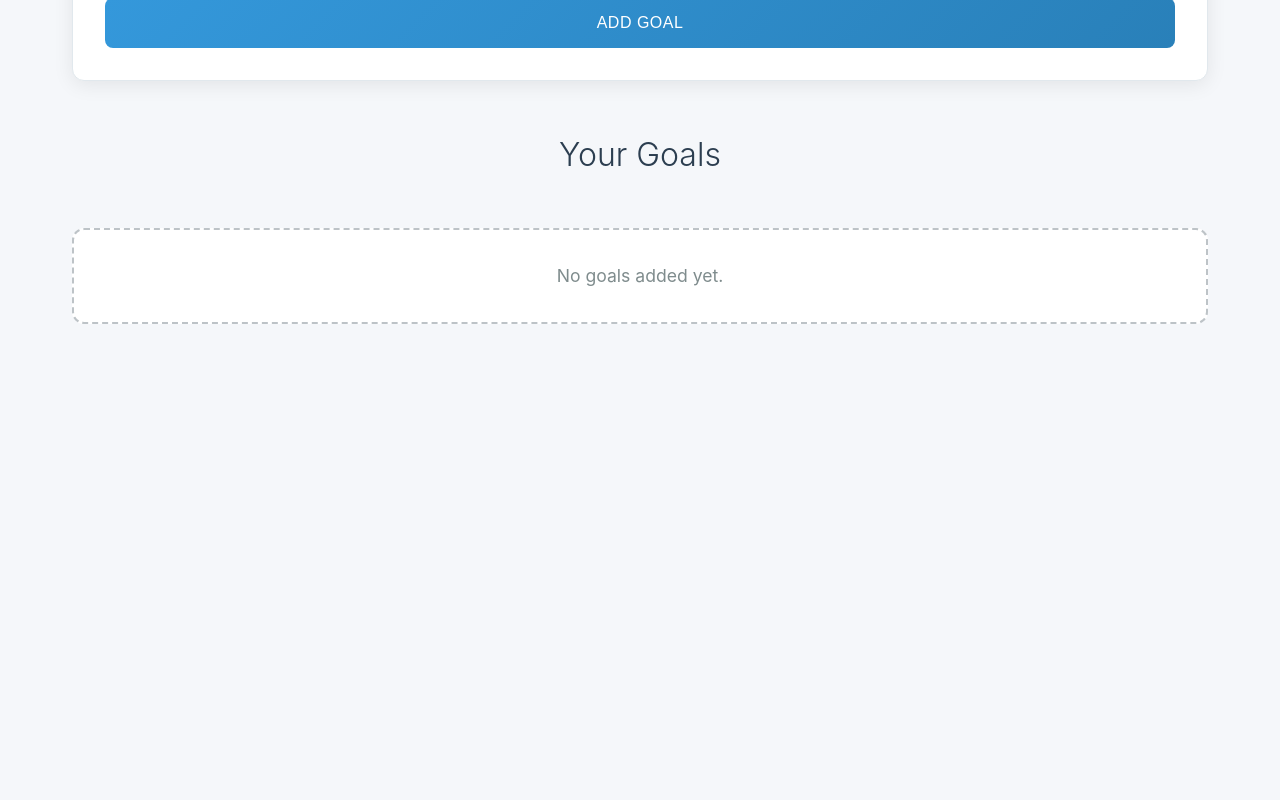
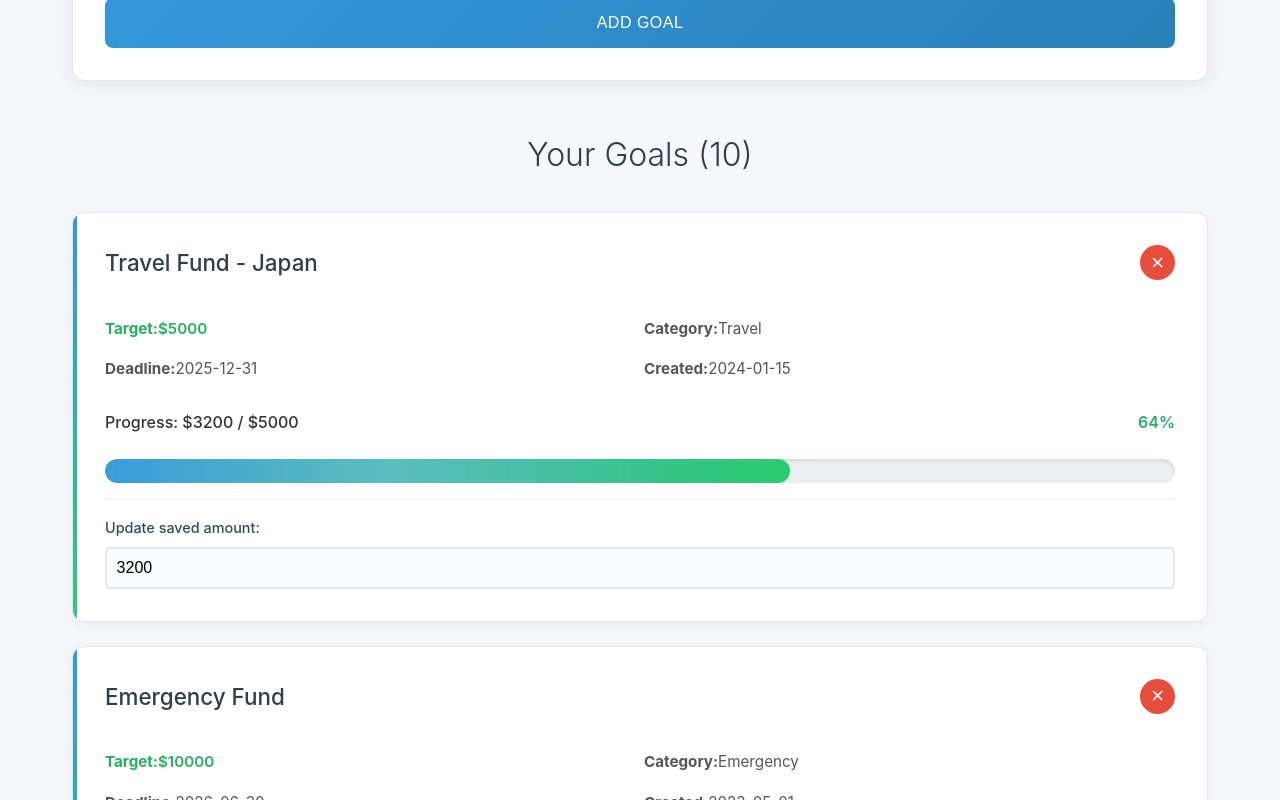
Before and after one commit to Joshuakaranja/code-2-challenge, a React (Vite) app: page / in a window 1280 px wide. Shown: the part 520-1320 px from the top of the page. Before the commit the page ends 924 px from the top, so only its background shows below. Built offline with nearby package versions, Linux system fonts and the light colour scheme; data requests are answered from the project's data file.

Commit message:
fix: updated files

```diff
--- a/package.json
+++ b/package.json
@@ -7,7 +7,8 @@
     "dev": "vite",
     "build": "vite build",
     "lint": "eslint .",
-    "preview": "vite preview"
+    "preview": "vite preview",
+    "server": "json-server --watch db.json --port 3001"
   },
   "dependencies": {
     "react": "^19.1.0",
--- a/src/App.jsx
+++ b/src/App.jsx
@@ -1,37 +1,189 @@
-import { useState } from 'react'
+import { useState, useEffect } from 'react'
 import AddGoalForm from "./assets/Goal"
 
 function App() {
   const [goals, setGoals] = useState([])
+  const [loading, setLoading] = useState(true)
+  const [error, setError] = useState(null)
 
-  const addGoal = (newGoal) => {
-    const goalWithId = { ...newGoal, id: Date.now() }
-    setGoals(prevGoals => [...prevGoals, goalWithId])
+  const API_URL = 'http://localhost:3001/goals'
+
+  // Fetch goals from db.json on component mount
+  useEffect(() => {
+    fetchGoals()
+  }, [])
+
+  const fetchGoals = async () => {
+    try {
+      setLoading(true)
+      const response = await fetch(API_URL)
+      if (!response.ok) {
+        throw new Error('Failed to fetch goals')
+      }
+      const data = await response.json()
+      setGoals(data)
+      setError(null)
+    } catch (err) {
+      setError('Error loading goals. Make sure to run: npm run server')
+      console.error('Error fetching goals:', err)
+    } finally {
+      setLoading(false)
+    }
+  }
+
+  const addGoal = async (newGoal) => {
+    try {
+      const response = await fetch(API_URL, {
+        method: 'POST',
+        headers: {
+          'Content-Type': 'application/json'
+        },
+        body: JSON.stringify(newGoal)
+      })
+
+      if (!response.ok) {
+        throw new Error('Failed to add goal')
+      }
+
+      const createdGoal = await response.json()
+      setGoals(prevGoals => [...prevGoals, createdGoal])
+      setError(null)
+    } catch (err) {
+      setError('Error adding goal. Make sure json-server is running.')
+      console.error('Error adding goal:', err)
+    }
+  }
+
+  const updateGoal = async (goalId, updatedGoal) => {
+    try {
+      const response = await fetch(`${API_URL}/${goalId}`, {
+        method: 'PUT',
+        headers: {
+          'Content-Type': 'application/json'
+        },
+        body: JSON.stringify(updatedGoal)
+      })
+
+      if (!response.ok) {
+        throw new Error('Failed to update goal')
+      }
+
+      const updated = await response.json()
+      setGoals(prevGoals =>
+        prevGoals.map(goal => goal.id === goalId ? updated : goal)
+      )
+      setError(null)
+    } catch (err) {
+      setError('Error updating goal. Please try again.')
+      console.error('Error updating goal:', err)
+    }
+  }
+
+  const deleteGoal = async (goalId) => {
+    if (!window.confirm('Are you sure you want to delete this goal?')) {
+      return
+    }
+
+    try {
+      const response = await fetch(`${API_URL}/${goalId}`, {
+        method: 'DELETE'
+      })
+
+      if (!response.ok) {
+        throw new Error('Failed to delete goal')
+      }
+
+      setGoals(prevGoals => prevGoals.filter(goal => goal.id !== goalId))
+      setError(null)
+    } catch (err) {
+      setError('Error deleting goal. Please try again.')
+      console.error('Error deleting goal:', err)
+    }
+  }
+
+  const updateSavedAmount = async (goalId, newAmount) => {
+    const goal = goals.find(g => g.id === goalId)
+    if (goal && newAmount >= 0 && newAmount <= goal.targetAmount) {
+      await updateGoal(goalId, { ...goal, savedAmount: newAmount })
+    }
+  }
+
+  if (loading) {
+    return (
+      <div className="App">
+        <div className="loading">Loading goals...</div>
+      </div>
+    )
   }
 
   return (
     <div className="App">
       <h1>Financial Goals Tracker</h1>
+
+      {error && (
+        <div className="error">
+          <p>{error}</p>
+          <button onClick={fetchGoals}>Retry</button>
+        </div>
+      )}
+
       <AddGoalForm addGoal={addGoal} />
 
       {/* Display existing goals */}
       <div className="goals-list">
-        <h2>Your Goals</h2>
-        {goals.length === 0 ? (
-          <p>No goals added yet.</p>
+        <h2>Your Goals ({goals.length})</h2>
+        {goals.length === 0 && !loading ? (
+          <p>No goals found. Add your first goal above!</p>
         ) : (
           goals.map(goal => (
             <div key={goal.id} className="goal-item">
+              <div className="goal-header">
                 <h3>{goal.name}</h3>
-              <p>Target: ${goal.targetAmount}</p>
-              <p>Category: {goal.category}</p>
-              <p>Deadline: {goal.deadline}</p>
-              <p>Progress: ${goal.savedAmount} / ${goal.targetAmount}</p>
+                <button
+                  className="delete-btn"
+                  onClick={() => deleteGoal(goal.id)}
+                  title="Delete Goal"
+                >
+                  ×
+                </button>
+              </div>
+
+              <div className="goal-details">
+                <p><strong>Target:</strong> ${goal.targetAmount}</p>
+                <p><strong>Category:</strong> {goal.category}</p>
+                <p><strong>Deadline:</strong> {goal.deadline}</p>
+                <p><strong>Created:</strong> {goal.createdAt}</p>
+              </div>
+
+              <div className="progress-section">
+                <div className="progress-info">
+                  <span>Progress: ${goal.savedAmount} / ${goal.targetAmount}</span>
+                  <span>{Math.round((goal.savedAmount / goal.targetAmount) * 100)}%</span>
+                </div>
+
                 <div className="progress-bar">
                   <div
                     className="progress"
                     style={{ width: `${(goal.savedAmount / goal.targetAmount) * 100}%` }}
                   ></div>
+                </div>
+
+                <div className="amount-controls">
+                  <label>Update saved amount:</label>
+                  <input
+                    type="number"
+                    min="0"
+                    max={goal.targetAmount}
+                    defaultValue={goal.savedAmount}
+                    onBlur={(e) => {
+                      const newAmount = Number(e.target.value)
+                      if (newAmount !== goal.savedAmount) {
+                        updateSavedAmount(goal.id, newAmount)
+                      }
+                    }}
+                    className="amount-input"
+                  />
+                </div>
               </div>
             </div>
           ))
--- a/src/index.css
+++ b/src/index.css
@@ -203,6 +203,137 @@ form button:active {
   100% { transform: translateX(100%); }
 }
 
+/* Loading and Error States */
+.loading {
+  text-align: center;
+  padding: 3rem;
+  font-size: 1.2rem;
+  color: #7f8c8d;
+  background: white;
+  border-radius: 12px;
+  margin: 2rem 0;
+}
+
+.error {
+  background: #fee;
+  border: 1px solid #fcc;
+  border-radius: 8px;
+  padding: 1rem;
+  margin: 1rem 0;
+  text-align: center;
+}
+
+.error p {
+  color: #c0392b;
+  margin-bottom: 1rem;
+  font-weight: 500;
+}
+
+.error button {
+  background: #e74c3c;
+  color: white;
+  border: none;
+  padding: 0.5rem 1rem;
+  border-radius: 4px;
+  cursor: pointer;
+  font-size: 0.9rem;
+  transition: background-color 0.3s;
+}
+
+.error button:hover {
+  background: #c0392b;
+}
+
+/* Goal Item Enhancements */
+.goal-header {
+  display: flex;
+  justify-content: space-between;
+  align-items: flex-start;
+  margin-bottom: 1rem;
+}
+
+.delete-btn {
+  background: #e74c3c;
+  color: white;
+  border: none;
+  width: 35px;
+  height: 35px;
+  border-radius: 50%;
+  cursor: pointer;
+  font-size: 1.4rem;
+  display: flex;
+  align-items: center;
+  justify-content: center;
+  transition: all 0.3s ease;
+  flex-shrink: 0;
+}
+
+.delete-btn:hover {
+  background: #c0392b;
+  transform: scale(1.1);
+}
+
+.goal-details {
+  display: grid;
+  grid-template-columns: 1fr 1fr;
+  gap: 0.5rem;
+  margin-bottom: 1.5rem;
+}
+
+.goal-details p {
+  margin: 0.25rem 0;
+  font-size: 0.95rem;
+}
+
+.progress-section {
+  margin-top: 1rem;
+}
+
+.progress-info {
+  display: flex;
+  justify-content: space-between;
+  align-items: center;
+  margin-bottom: 0.5rem;
+  font-weight: 500;
+}
+
+.progress-info span:last-child {
+  color: #27ae60;
+  font-weight: 600;
+}
+
+/* Amount Controls */
+.amount-controls {
+  margin-top: 1rem;
+  padding-top: 1rem;
+  border-top: 1px solid #ecf0f1;
+}
+
+.amount-controls label {
+  display: block;
+  margin-bottom: 0.5rem;
+  font-weight: 500;
+  color: #34495e;
+  font-size: 0.9rem;
+}
+
+.amount-input {
+  width: 100%;
+  padding: 0.6rem;
+  border: 2px solid #e1e8ed;
+  border-radius: 6px;
+  font-size: 1rem;
+  transition: all 0.3s ease;
+  background-color: #fafbfc;
+}
+
+.amount-input:focus {
+  outline: none;
+  border-color: #27ae60;
+  background-color: white;
+  box-shadow: 0 0 0 3px rgba(39, 174, 96, 0.1);
+}
+
 /* Responsive Design */
 @media (max-width: 768px) {
   .App {
```
Also changed, not shown: 1 other file (tests, documents, lock files or other folders). Lines whose indentation alone changed are shown as unchanged.
